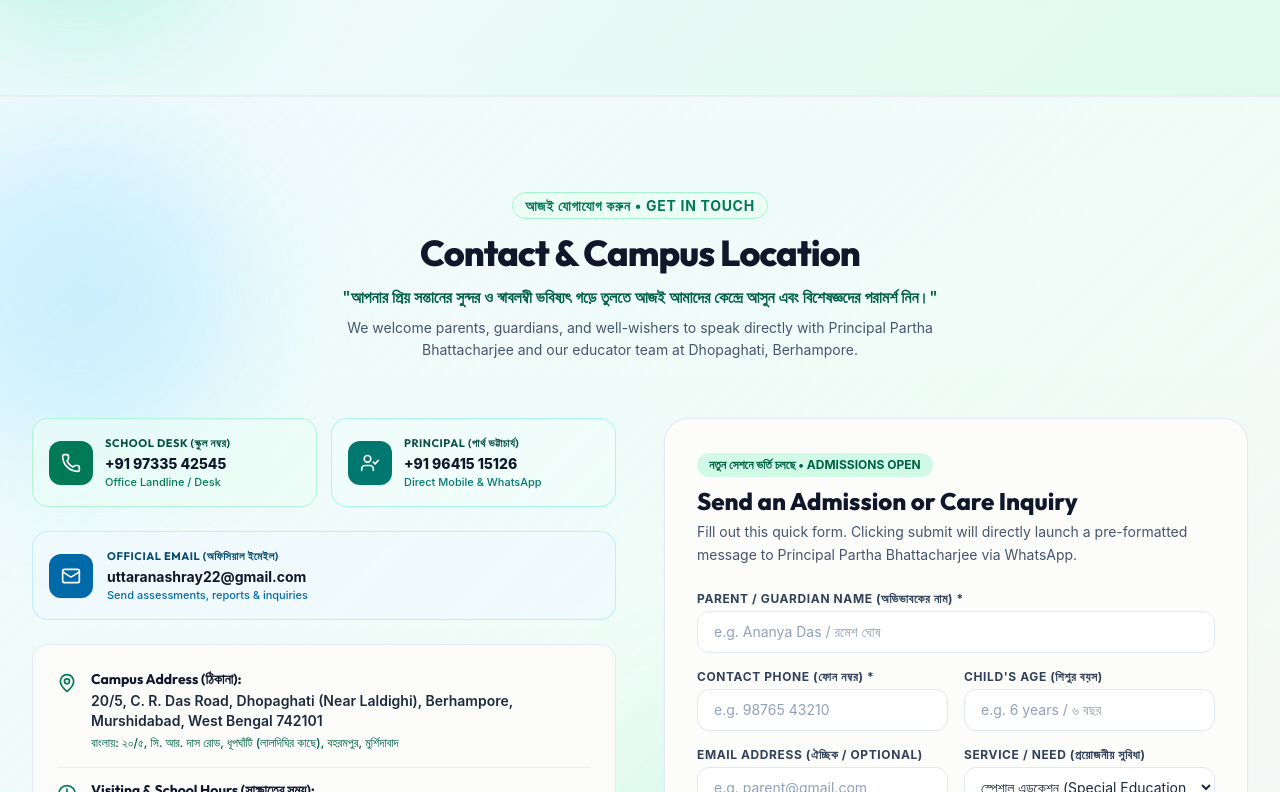
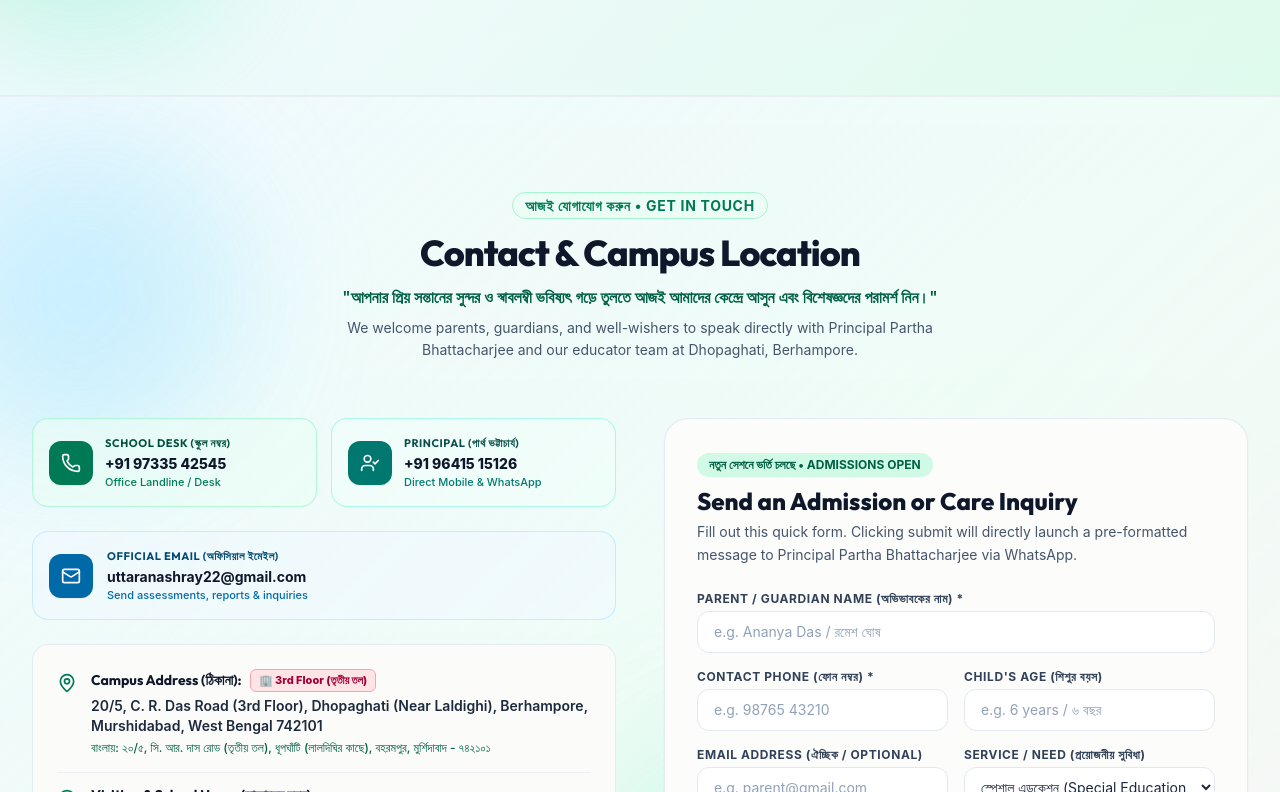
Before and after one commit to Deep642/uttaran-special-school, a React (Vite) app: page / in a window 1280 px wide. Shown: the part 11208-12000 px from the top of the page. Built offline with nearby package versions, Linux system fonts and the light colour scheme; no server answers.

Commit message:
fix(map): route to exact Google Maps place link for Berhampore Prabeen Sabha and specify 3rd Floor

```diff
--- a/src/components/ContactSection.tsx
+++ b/src/components/ContactSection.tsx
@@ -124,7 +124,12 @@ export const ContactSection: React.FC = () => {
               <div className="flex items-start gap-3.5">
                 <MapPin className="w-5 h-5 text-emerald-700 shrink-0 mt-1" />
                 <div>
-                  <h4 className="text-sm font-bold text-slate-900">Campus Address (ঠিকানা):</h4>
+                  <div className="flex items-center gap-2 mb-1">
+                    <h4 className="text-sm font-bold text-slate-900">Campus Address (ঠিকানা):</h4>
+                    <span className="inline-flex items-center px-2 py-0.5 rounded-md text-[11px] font-extrabold bg-rose-100 text-rose-800 border border-rose-300">
+                      🏢 3rd Floor (তৃতীয় তল)
+                    </span>
+                  </div>
                   <p className="text-xs sm:text-sm font-semibold text-slate-800 mt-0.5">
                     {schoolInfo.address.fullFormatted}
                   </p>
--- a/src/data/schoolInfo.ts
+++ b/src/data/schoolInfo.ts
@@ -23,6 +23,8 @@ export interface SchoolInfo {
     district: string;
     state: string;
     pin: string;
+    floorInfo?: string;
+    plusCode?: string;
     fullFormatted: string;
     bengaliFormatted: string;
   };
@@ -65,15 +67,16 @@ export const schoolInfo: SchoolInfo = {
     phoneFormatted: "+91 96415 15126",
   },
   address: {
-    line1: "20/5, C. R. Das Road",
+    line1: "20/5, C. R. Das Road, 3rd Floor",
     locality: "Dhopaghati",
     landmark: "Near Laldighi",
     city: "Berhampore",
     district: "Murshidabad",
     state: "West Bengal",
     pin: "742101",
-    fullFormatted: "20/5, C. R. Das Road, Dhopaghati (Near Laldighi), Berhampore, Murshidabad, West Bengal 742101",
-    bengaliFormatted: "২০/৫, সি. আর. দাস রোড, ধূপঘাঁটি (লালদিঘির কাছে), বহরমপুর, মুর্শিদাবাদ",
+    floorInfo: "3rd Floor (তৃতীয় তল)",
+    fullFormatted: "20/5, C. R. Das Road (3rd Floor), Dhopaghati (Near Laldighi), Berhampore, Murshidabad, West Bengal 742101",
+    bengaliFormatted: "২০/৫, সি. আর. দাস রোড (তৃতীয় তল), ধূপঘাঁটি (লালদিঘির কাছে), বহরমপুর, মুর্শিদাবাদ - ৭৪২১০১",
   },
   contacts: {
     phonePrimary: "+919733542545",
@@ -86,9 +89,9 @@ export const schoolInfo: SchoolInfo = {
   socials: {
     facebook: "https://www.facebook.com/profile.php?id=61565479896427",
   },
-  // Accurate Google Maps Search & Direct Directions Link for Uttaran Special School
-  mapEmbedUrl: "https://maps.google.com/maps?q=Uttaran+Special+School+Dhopaghati+Berhampore+Murshidabad+West+Bengal+742101&t=&z=15&ie=UTF8&iwloc=&output=embed",
-  mapDirectLink: "https://www.google.com/maps/search/?api=1&query=Uttaran+Special+School+Dhopaghati+Berhampore+Murshidabad+West+Bengal+742101",
+  // Exact Google Maps Routing Link (Opens directly in Google Maps application or web page)
+  mapEmbedUrl: "https://maps.google.com/maps?q=37V5%2BV3C%2C+Raninagar%2C+Gora+Bazar%2C+Berhampore%2C+West+Bengal+742101&t=&z=17&ie=UTF8&iwloc=&output=embed",
+  mapDirectLink: "https://www.google.com/maps/place/Berhampore+Prabeen+Sabha/@24.0946904,88.257626,17z/data=!4m14!1m7!3m6!1s0x39f97dd196a2e391:0xdf653093849f0b16!2sBERHAMPORE+MUNICIPALITY!8m2!3d24.0942748!4d88.2543094!16s%2Fg%2F1th5gw9n!3m5!1s0x39f97dce4f875061:0xe5c2546ff535bdd6!8m2!3d24.0946904!4d88.257626!16s%2Fg%2F11ggzf5lv6?entry=ttu",
   statusNotice: "Admissions & Care Plan Assessment: To arrange personalized developmental evaluations (IEP) or consult with our therapists, please call our school desk or visit during working hours.",
   stats: [
     {
```
